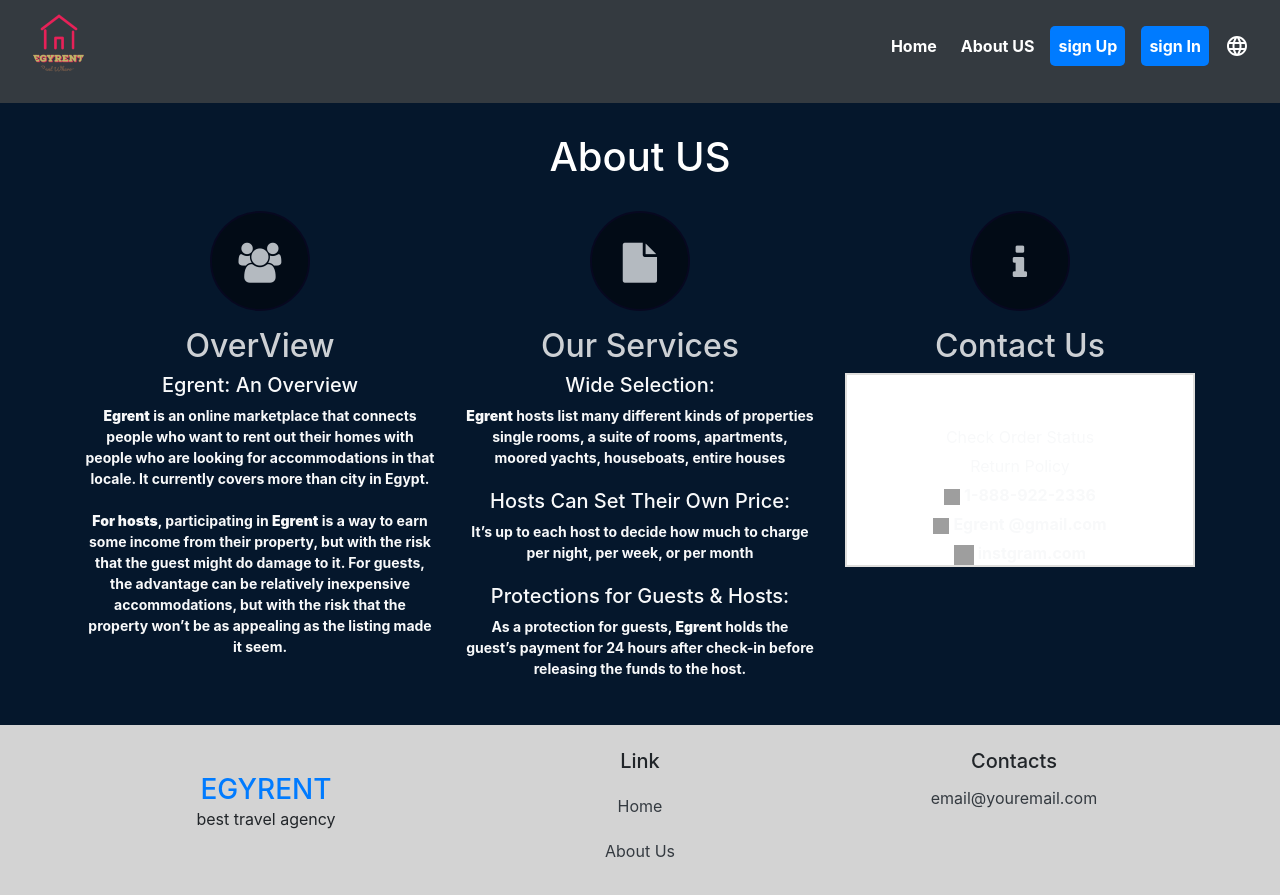
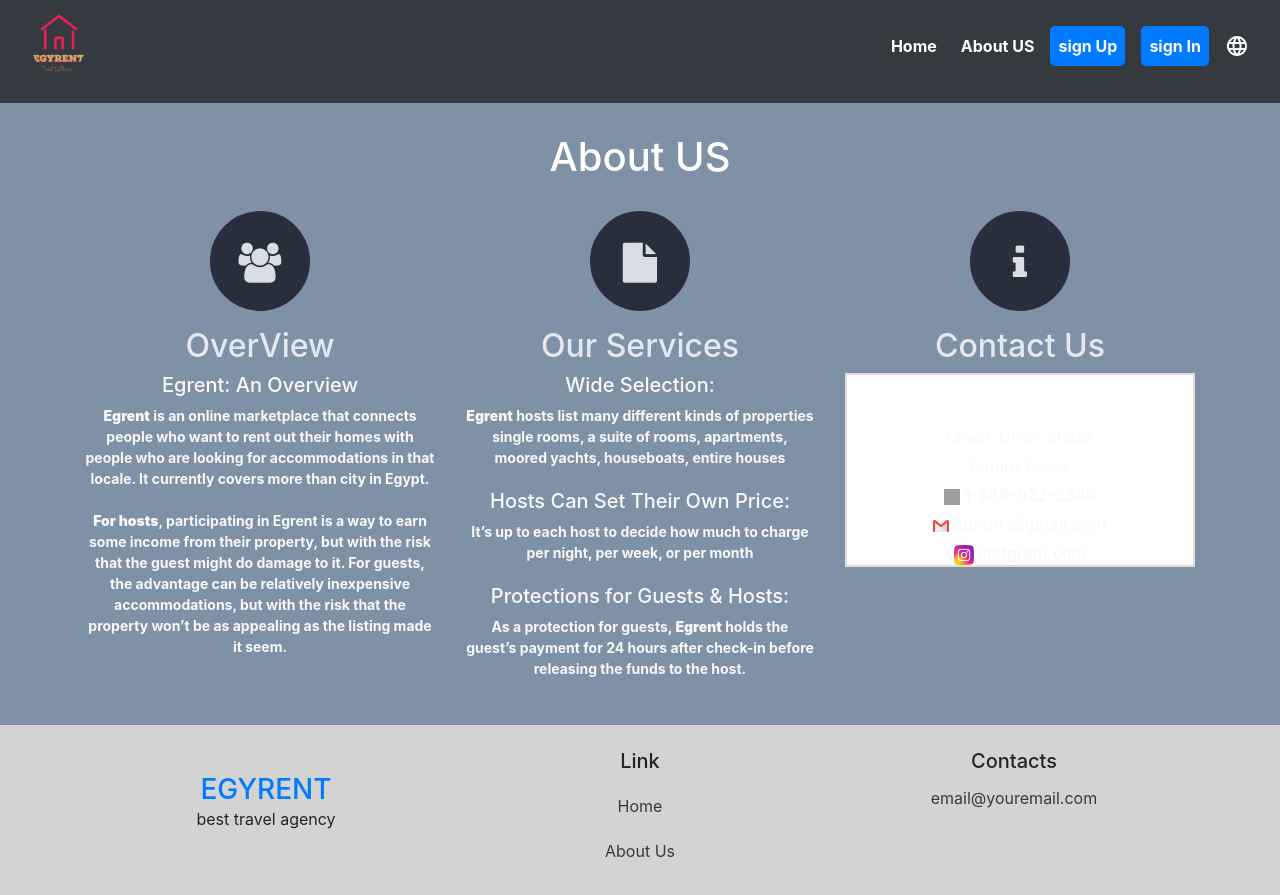
Before and after one commit to BasmaMohamed34/egyRent-website, a React (Create React App) app in the folder client/: page /about in a window 1280 px wide. Built offline with nearby package versions, Linux system fonts and the light colour scheme; grey boxes are pictures that could not be loaded.

Commit message:
change about
change about

```diff
--- a/client/src/Component/aboutus/aboutus.css
+++ b/client/src/Component/aboutus/aboutus.css
@@ -1,8 +1,6 @@
-
-
 .about{
 	cursor: pointer;
-	background-color: #05172c;
+	background-color: #7f91a5;
 	color: #FFFFFF;
 	padding-top: 20px;
 	padding-bottom: 30px;
--- a/client/src/Component/aboutus/aboutus.js
+++ b/client/src/Component/aboutus/aboutus.js
@@ -1,5 +1,7 @@
 import React from "react"
 import './aboutus.css'
+import gmail from  './gmail.png'
+import  instagram from './instagram.png'
 function AboutUs (){
     return (
         <section class="text-center about">
@@ -13,7 +15,7 @@ function AboutUs (){
              <h5> Egrent: An Overview</h5>
              <b>Egrent</b> is an online marketplace that connects people who want to rent out their homes with people who are looking for accommodations in that locale. It currently covers more than city in Egypt.
              <br/><br/>
-           <b>For hosts</b>, participating in <b>Egrent</b> is a way to earn some income from their property, but with the risk that the guest might do damage to it. For guests, the advantage can be relatively inexpensive accommodations, but with the risk that the property won’t be as appealing as the listing made it seem.
+             <b>For hosts</b>, participating in Egrent is a way to earn some income from their property, but with the risk that the guest might do damage to it. For guests, the advantage can be relatively inexpensive accommodations, but with the risk that the property won’t be as appealing as the listing made it seem.
               </p>
             </div>
             {/* section 2 */}
@@ -29,6 +31,9 @@ function AboutUs (){
                 As a protection for guests, <b>Egrent</b> holds the guest’s payment for 24 hours after check-in before releasing the funds to the host.
             </p>
             </div>
+            {/* end section 2 */}
+
+
             <div class="col-lg-4 col-sm-6 col-ex-12 about-item wow lightSpeedIn" data-wow-offset="200">
               <span class="fa fa-info mb-3"></span>
               <h2>Contact Us</h2>
@@ -48,13 +53,13 @@ function AboutUs (){
                             <a href="#" className='text-light  ml-1'><b>1-888-922-2336</b></a>
                         </li>
                         <li>
-                          <img className="help-img-icon" style = {{width:"16px",height:"16px"}} src="https://www.flaticon.com/svg/vstatic/svg/732/732200.svg?token=exp=1612791287~hmac=06de9ff3c1aaecb42c3129a62d765dc2"/>
+                            <img className="help-img-icon" style = {{width:"16px",height:"16px"}} src={gmail}/>
                             <a href="#" className='text-light  ml-1'>
                             <b>Egrent @gmail.com</b>
                             </a>
                         </li>
                         <li>
-                          <img className="help-img-icon" style = {{width:"20px",height:"20px"}} src="https://www.flaticon.com/svg/vstatic/svg/2111/2111463.svg?token=exp=1612792010~hmac=a243479851007c431b47e037fe502342"/>
+                            <img className="help-img-icon" style = {{width:"20px",height:"20px"}} src={instagram}/>
                             <a href="#" className='text-light  ml-1'><b>instgram.com</b></a>
                         </li>
                     </ul>
```
Also changed, not shown: client/src/Component/aboutus/gmail.png (added), client/src/Component/aboutus/instagram.png (added). Lines whose indentation alone changed are shown as unchanged.
